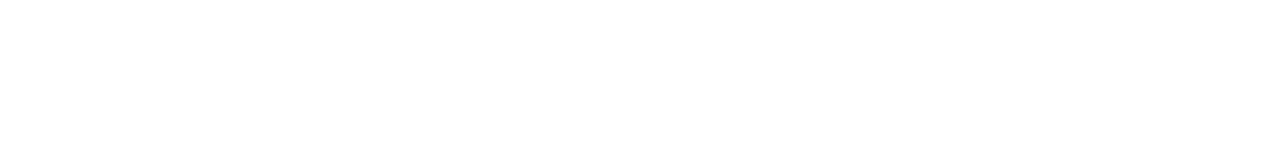
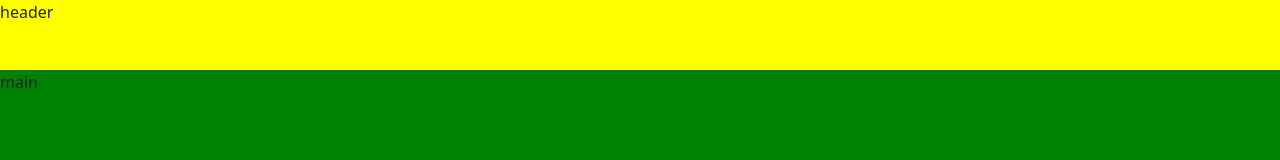
Before and after one commit to taniot/html-css-bootstrap-dashboard, a plain HTML site: page index.html in a window 1280 px wide. Drawn offline with nearby package versions, Linux system fonts and the light colour scheme.

Commit message:
feat: struttura principale

```diff
--- a/css/style.css
+++ b/css/style.css
@@ -0,0 +1,31 @@
+/*
+*******************
+Variables
+*******************
+*/
+
+:root {
+  --header-h: 4.375rem;
+}
+
+/*
+*******************
+Header
+*******************
+*/
+
+header {
+  height: var(--header-h);
+  background-color: yellow;
+}
+
+/*
+*******************
+Main
+*******************
+*/
+
+.main-container {
+  height: calc(100vh - var(--header-h));
+  background-color: green;
+}
--- a/index.html
+++ b/index.html
@@ -18,6 +18,13 @@
     <!-- /My CSS-->
   </head>
   <body>
+    <!-- header -->
+    <header>header</header>
+    <!-- /header -->
+    <!-- main -->
+    <div class="main-container">main</div>
+    <!-- main -->
+
     <!-- script bootstrap -->
     <script
       src="https://cdn.jsdelivr.net/npm/bootstrap@5.3.2/dist/js/bootstrap.bundle.min.js"
```
